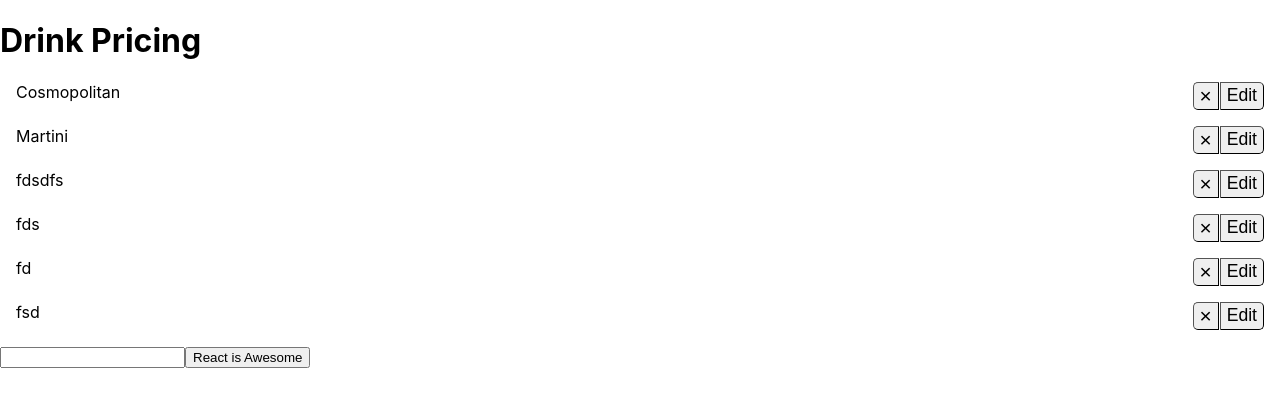
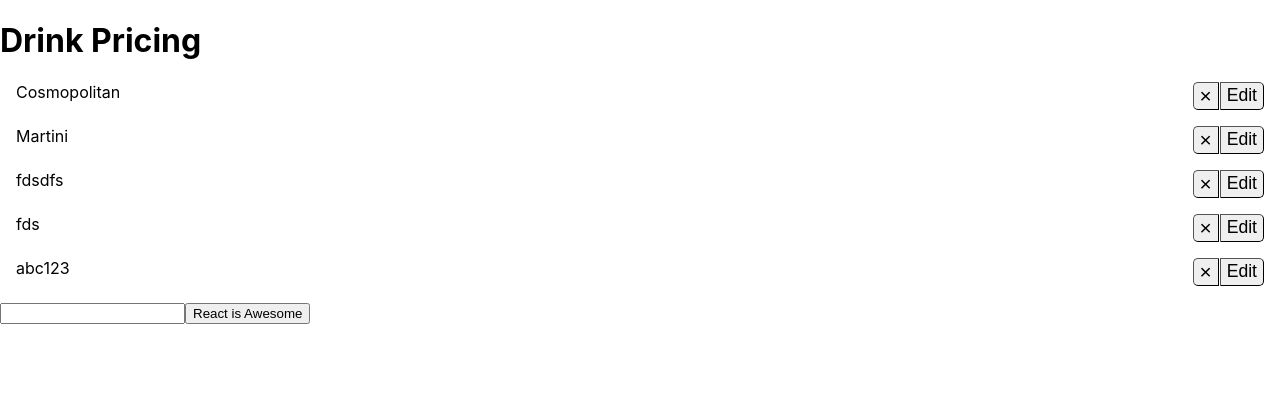
Before and after one commit to totalca/drink-pricing, a React (Create React App) app: page / in a window 1280 px wide. Shown: the top 406 px of the page. Built offline with nearby package versions, Linux system fonts and the light colour scheme; data requests are answered from the project's data file.

Commit message:
Edit drink function fixed

```diff
--- a/src/component/drinks/drinks.jsx
+++ b/src/component/drinks/drinks.jsx
@@ -47,6 +47,12 @@ class Drinks extends Component{
             this.setState({
                 current: null
             })
+        } else if (key === 13) {
+            console.log(event.target.value)
+            this.saveDrinks({
+                id: this.state.current,
+                name: event.target.value
+            })
         }
         // if Enter is pressed (13)
     }
@@ -82,6 +88,29 @@ class Drinks extends Component{
             )
     }
 
+    async saveDrinks(drinksObject) {
+        console.log(`Drink with id "${drinksObject.id}" has been saved`)
+        console.log(drinksObject.id)
+        await axios.put(`${BASE_URL}drinks/${drinksObject.id}`, {
+            //'Content-Type': 'application/json',
+            ...drinksObject
+            //method: 'PUT'
+        }).then(result => {
+            //remove the drink from state
+            this.setState({
+                drinks: this.state.drinks
+                          .map(drinks => drinks.id !== drinksObject.id ?
+                            // if it's not the id, return the same object
+                              drinks :
+                            // if it's the one to be updated, return the new object with the
+                            drinksObject
+                        )
+            });
+        })
+        // if(confirm('any')) {
+        // }
+    }
+
     async deleteDrinks(id) {
         console.log(`Drink with id "${id}" has been deleted`)
         await axios.delete(`${BASE_URL}drinks/${id}`, {
@@ -94,8 +123,6 @@ class Drinks extends Component{
                 .filter(drinks => drinks.id !== id)
             });
         })
-        // if(confirm('any')) {
-        // }
     }
 
     render(){
--- a/src/data/data.json
+++ b/src/data/data.json
@@ -17,12 +17,8 @@
       "id": 5
     },
     {
-      "name": "fd",
-      "id": 6
-    },
-    {
-      "name": "fsd",
-      "id": 7
+      "id": 7,
+      "name": "abc123"
     }
   ]
 }
```
